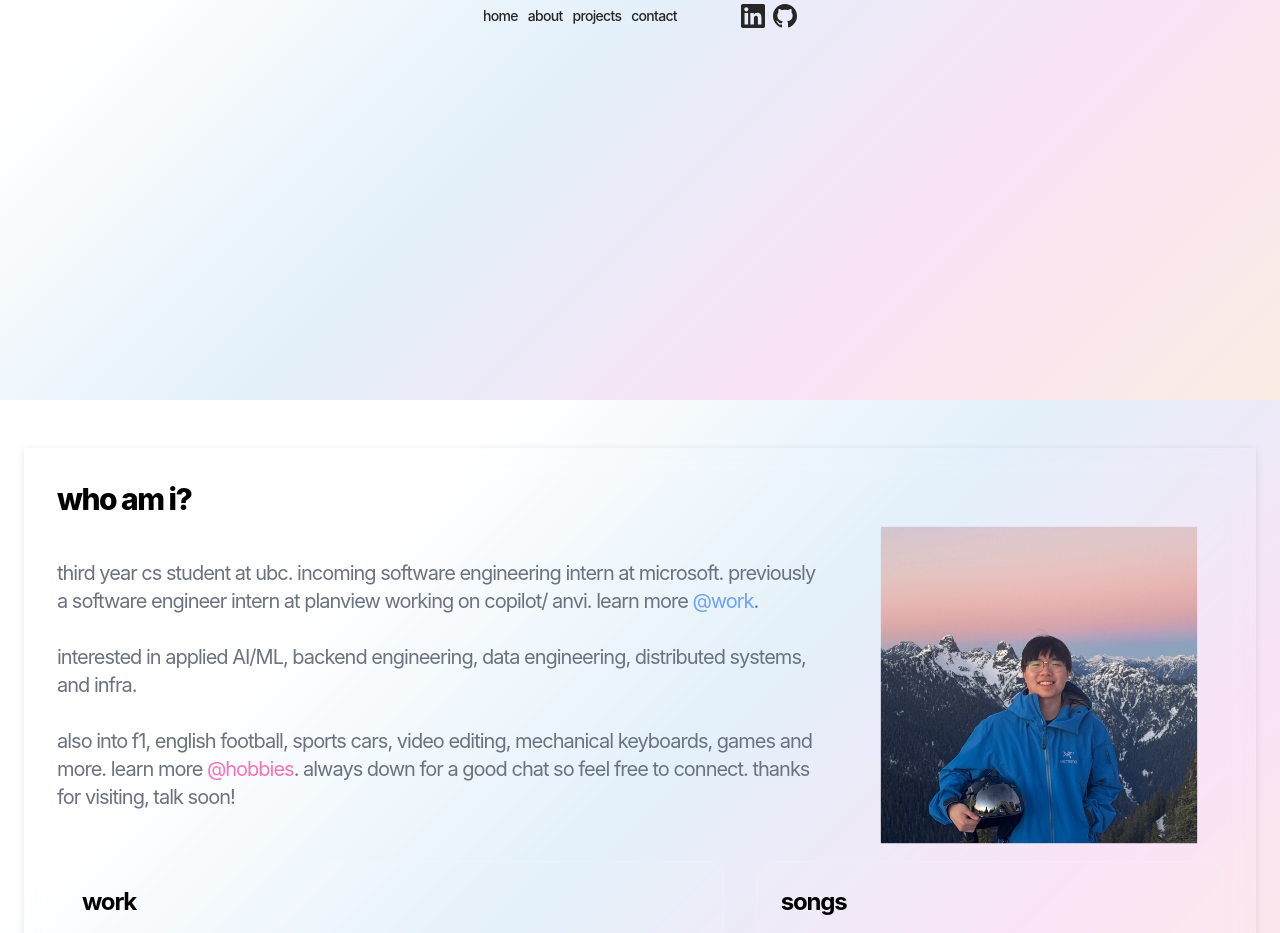
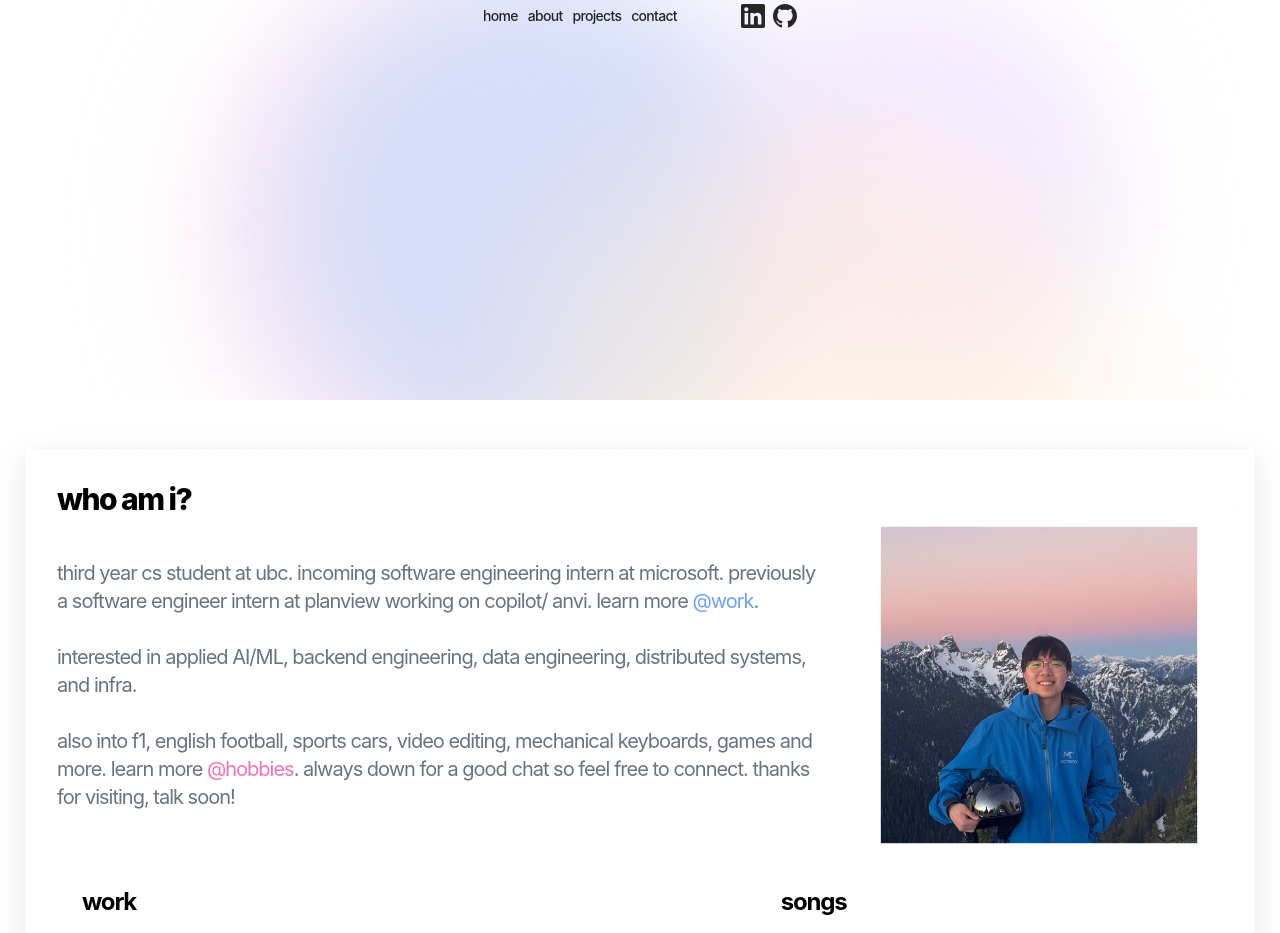
Before and after one commit to rzhang57/rmzhang-website, a Next.js app: page / in a window 1280 px wide. Shown: the part 400-1333 px from the top of the page. Built offline with nearby package versions, Linux system fonts and the light colour scheme; no server answers.

Commit message:
create new animated background

```diff
--- a/src/app/globals.css
+++ b/src/app/globals.css
@@ -74,24 +74,59 @@ html, body {
   min-height: 100%;
 }
 
-body {
-  background: linear-gradient(-45deg, #faece3, #fae3f6, #e3f0fa, white, white);
-  background-size: 300% 300%;
-  animation: bgShift 16s infinite;
-  background-attachment: fixed;
+@keyframes blob1 {
+  0%, 100% { transform: translate(0, 0) scale(1); }
+  10% { transform: translate(180px, 80px) scale(1.15); }
+  25% { transform: translate(250px, 220px) scale(0.9); }
+  40% { transform: translate(80px, 320px) scale(1.1); }
+  55% { transform: translate(-120px, 180px) scale(0.85); }
+  70% { transform: translate(-200px, 50px) scale(1.2); }
+  85% { transform: translate(-80px, -100px) scale(0.95); }
 }
 
-@keyframes bgShift {
-  0% {
-    background-position: 0 50%;
-  }
-  50% {
-    background-position: 100% 50%;
-  }
-  100% {
-    background-position: 0 50%;
-  }
+@keyframes blob2 {
+  0%, 100% { transform: translate(0, 0) scale(1); }
+  12% { transform: translate(-200px, 150px) scale(1.1); }
+  28% { transform: translate(-320px, -80px) scale(0.85); }
+  42% { transform: translate(-150px, -250px) scale(1.15); }
+  58% { transform: translate(100px, -180px) scale(0.9); }
+  72% { transform: translate(220px, -50px) scale(1.05); }
+  88% { transform: translate(120px, 100px) scale(0.95); }
 }
+
+@keyframes blob3 {
+  0%, 100% { transform: translate(0, 0) scale(1); }
+  15% { transform: translate(200px, -150px) scale(1.2); }
+  35% { transform: translate(350px, 50px) scale(0.85); }
+  50% { transform: translate(180px, 200px) scale(1.1); }
+  65% { transform: translate(-50px, 280px) scale(0.9); }
+  80% { transform: translate(-180px, 100px) scale(1.15); }
+}
+
+@keyframes blob4 {
+  0%, 100% { transform: translate(0, 0) scale(1); }
+  18% { transform: translate(-180px, 200px) scale(0.9); }
+  32% { transform: translate(-50px, 350px) scale(1.15); }
+  48% { transform: translate(200px, 250px) scale(0.85); }
+  62% { transform: translate(300px, 80px) scale(1.1); }
+  78% { transform: translate(150px, -150px) scale(0.95); }
+  90% { transform: translate(-50px, -80px) scale(1.05); }
+}
+
+@keyframes blob5 {
+  0%, 100% { transform: translate(0, 0) scale(1); }
+  20% { transform: translate(-150px, -180px) scale(1.15); }
+  38% { transform: translate(50px, -300px) scale(0.9); }
+  55% { transform: translate(250px, -150px) scale(1.1); }
+  70% { transform: translate(200px, 80px) scale(0.85); }
+  85% { transform: translate(50px, 180px) scale(1.05); }
+}
+
+.animate-blob1 { animation: blob1 18s ease-in-out infinite; }
+.animate-blob2 { animation: blob2 22s ease-in-out infinite; }
+.animate-blob3 { animation: blob3 16s ease-in-out infinite; }
+.animate-blob4 { animation: blob4 24s ease-in-out infinite; }
+.animate-blob5 { animation: blob5 19s ease-in-out infinite; }
 
 @keyframes shimmer {
   0% { transform: translateX(0); }
--- a/src/app/layout.tsx
+++ b/src/app/layout.tsx
@@ -1,7 +1,8 @@
 import type { Metadata } from "next";
 import localFont from "next/font/local";
 import "./globals.css";
-import CustomCursor from "@/components/CustomCursor"; // Import the new component
+import CustomCursor from "@/components/CustomCursor";
+import AnimatedBackground from "@/components/AnimatedBackground";
 
 const geistSans = localFont({
   src: "./fonts/GeistVF.woff",
@@ -42,6 +43,7 @@ export default function RootLayout({
       <body
           className={`${geistSans.variable} ${geistMono.variable} ${radon.variable} antialiased`}
       >
+          <AnimatedBackground />
           <CustomCursor />
           {children}
       </body>
--- /dev/null
+++ b/src/components/AnimatedBackground.tsx
@@ -0,0 +1,47 @@
+"use client";
+
+const blobs = [
+  {
+    color: "bg-pink-200/60",
+    size: "w-[500px] h-[500px]",
+    initialPosition: "top-[10%] left-[10%]",
+    animation: "animate-blob1",
+  },
+  {
+    color: "bg-blue-200/60",
+    size: "w-[600px] h-[600px]",
+    initialPosition: "top-[50%] right-[10%]",
+    animation: "animate-blob2",
+  },
+  {
+    color: "bg-purple-200/50",
+    size: "w-[450px] h-[450px]",
+    initialPosition: "bottom-[10%] left-[30%]",
+    animation: "animate-blob3",
+  },
+  {
+    color: "bg-orange-100/50",
+    size: "w-[550px] h-[550px]",
+    initialPosition: "top-[30%] left-[50%]",
+    animation: "animate-blob4",
+  },
+  {
+    color: "bg-cyan-200/40",
+    size: "w-[400px] h-[400px]",
+    initialPosition: "bottom-[30%] right-[20%]",
+    animation: "animate-blob5",
+  },
+];
+
+export default function AnimatedBackground() {
+  return (
+    <div className="fixed inset-0 -z-10 overflow-hidden bg-white">
+      {blobs.map((blob, i) => (
+        <div
+          key={i}
+          className={`absolute rounded-full blur-3xl ${blob.color} ${blob.size} ${blob.initialPosition} ${blob.animation}`}
+        />
+      ))}
+    </div>
+  );
+}
--- a/src/components/ui/GlassCard.tsx
+++ b/src/components/ui/GlassCard.tsx
@@ -9,16 +9,38 @@ interface GlassCardProps {
 
 export default function GlassCard({ children, className = "" }: GlassCardProps) {
     return (
-        <div
-            className={`relative bg-white/[0.02] backdrop-blur-md p-8 border border-white/[0.08] shadow-[0_2px_8px_0_rgba(0,0,0,0.1)] overflow-hidden transition-all duration-300 hover:shadow-[0_12px_40px_0_rgba(0,0,0,0.3)] hover:-translate-y-1 ${className}`}
-        >
-            <div className="absolute inset-0 opacity-30 pointer-events-none">
-                <div className="absolute top-0 -left-full h-full w-1/2 bg-gradient-to-r from-transparent via-white/10 to-transparent animate-[shimmer_3s_ease-in-out_infinite]" />
+        <div className={`relative p-[1px] transition-all duration-300 hover:-translate-y-1 ${className}`}>
+            <div
+                className="absolute inset-0"
+                style={{
+                    background: 'linear-gradient(145deg, rgba(255,255,255,0.8) 0%, rgba(255,255,255,0.2) 50%, rgba(255,255,255,0.5) 100%)',
+                }}
+            />
+            <div
+                className="relative bg-white/30 backdrop-blur-xl p-8 overflow-hidden"
+                style={{
+                    boxShadow: `
+                        0 8px 32px rgba(0,0,0,0.08),
+                        0 2px 8px rgba(0,0,0,0.04),
+                        inset 0 2px 4px rgba(255,255,255,0.6),
+                        inset 0 -1px 2px rgba(0,0,0,0.03)
+                    `,
+                }}
+            >
+                <div
+                    className="absolute inset-0 pointer-events-none"
+                    style={{
+                        background: 'linear-gradient(135deg, rgba(255,255,255,0.5) 0%, transparent 40%, transparent 60%, rgba(255,255,255,0.2) 100%)',
+                    }}
+                />
+                <div
+                    className="absolute top-0 left-0 right-0 h-[1px] pointer-events-none"
+                    style={{
+                        background: 'linear-gradient(90deg, transparent, rgba(255,255,255,0.9), transparent)',
+                    }}
+                />
+                <div className="relative z-10">{children}</div>
             </div>
-            <div className="absolute left-0 top-1/4 w-[1px] h-1/2 bg-gradient-to-b from-transparent via-white/[0.15] to-transparent" />
-            <div className="absolute right-0 top-1/4 w-[1px] h-1/2 bg-gradient-to-b from-transparent via-white/[0.15] to-transparent" />
-            <div className="absolute bottom-0 left-1/4 right-1/4 h-[1px] bg-gradient-to-r from-transparent via-white/[0.15] to-transparent" />
-            <div className="relative z-10">{children}</div>
         </div>
     );
 }
```
